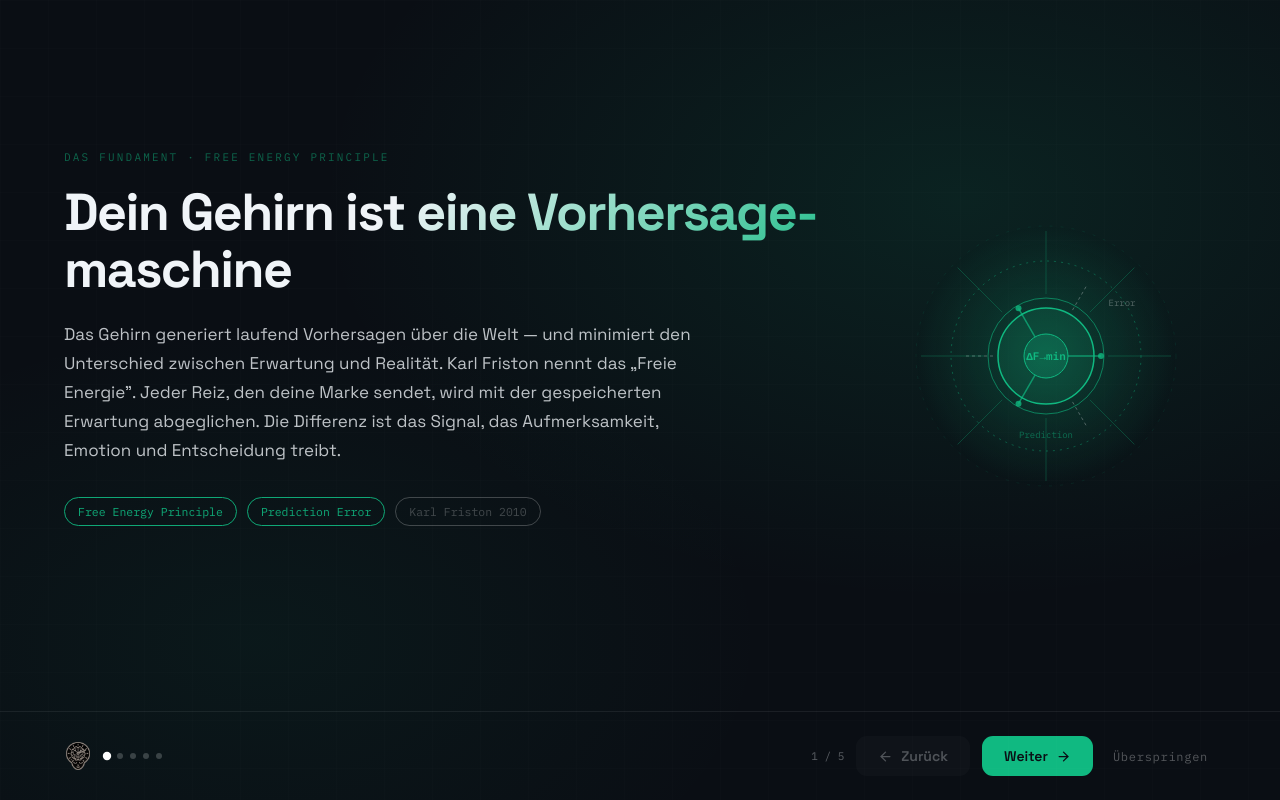
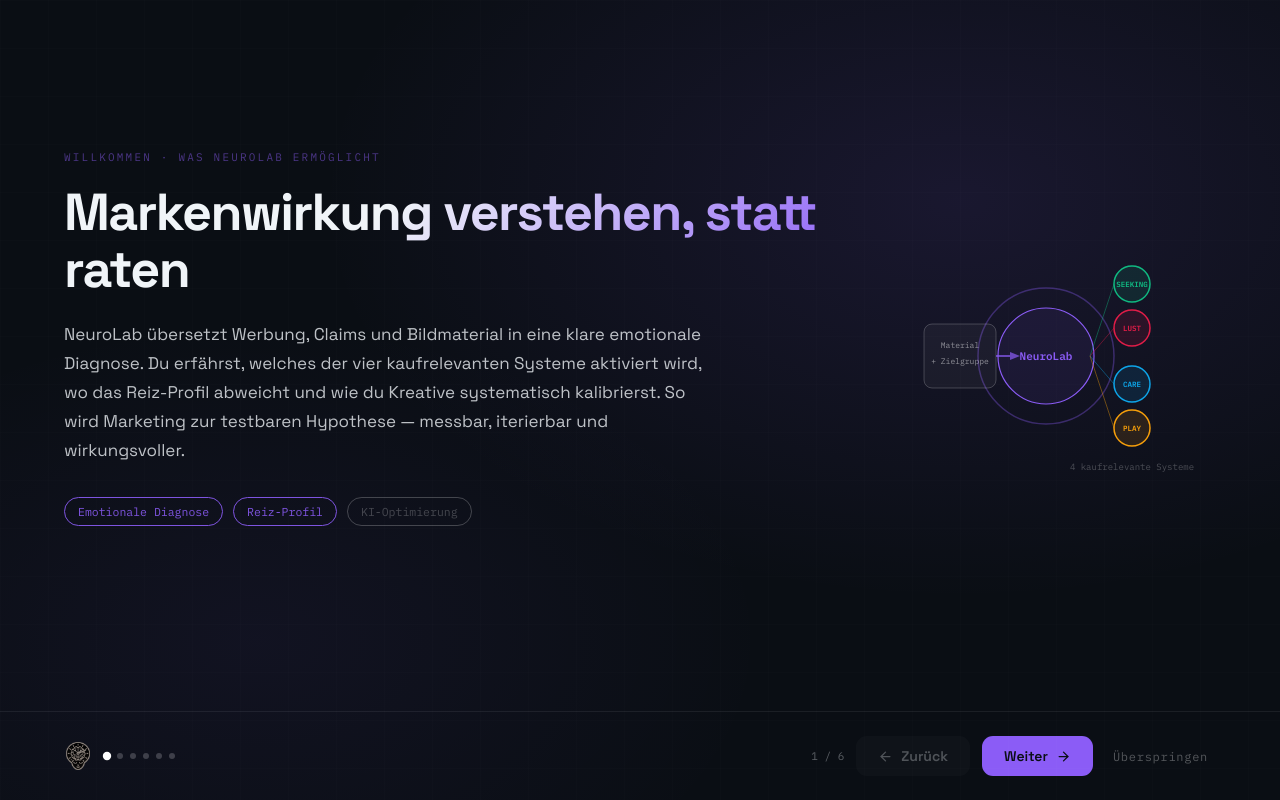
Before and after one commit to oliviajools/provoid-neurolab, a React (Vite) app: page / in a window 1280 px wide. Shown: the top 800 px of the page. Built offline with nearby package versions, Linux system fonts and the light colour scheme.

Commit message:
feat: add welcome intro slide explaining NeuroLab's value

```diff
--- a/src/App.jsx
+++ b/src/App.jsx
@@ -545,6 +545,52 @@
    INTRO
 ---------------------------------------------------------------------------- */
 const INTRO_SLIDES = [
+  {
+    eyebrow: "Willkommen · Was NeuroLab ermöglicht",
+    heading: "Markenwirkung verstehen, statt raten",
+    body: "NeuroLab übersetzt Werbung, Claims und Bildmaterial in eine klare emotionale Diagnose. Du erfährst, welches der vier kaufrelevanten Systeme aktiviert wird, wo das Reiz-Profil abweicht und wie du Kreative systematisch kalibrierst. So wird Marketing zur testbaren Hypothese — messbar, iterierbar und wirkungsvoller.",
+    pills: [
+      { label: "Emotionale Diagnose", color: "#8B5CF6" },
+      { label: "Reiz-Profil", color: "#8B5CF6" },
+      { label: "KI-Optimierung", color: "rgba(255,255,255,.25)" },
+    ],
+    accent: "#8B5CF6",
+    graphic: (
+      <svg width="300" height="300" viewBox="0 0 300 300">
+        {/* central NeuroLab processing core */}
+        <circle cx="150" cy="150" r="68" fill="none" stroke="#8B5CF6" strokeWidth="1.5" strokeOpacity=".35" />
+        <circle cx="150" cy="150" r="48" fill="#8B5CF6" fillOpacity=".08" stroke="#8B5CF6" strokeWidth="1.2" />
+        <text x="150" y="154" textAnchor="middle" fill="#8B5CF6" fontSize="11" fontFamily="'IBM Plex Mono',monospace" fontWeight="600">NeuroLab</text>
+
+        {/* input: brand material */}
+        <rect x="28" y="118" width="72" height="64" rx="8" fill="rgba(255,255,255,.04)" stroke="rgba(255,255,255,.2)" strokeWidth="1" />
+        <text x="64" y="142" textAnchor="middle" fill="rgba(255,255,255,.5)" fontSize="8" fontFamily="'IBM Plex Mono',monospace">Material</text>
+        <text x="64" y="158" textAnchor="middle" fill="rgba(255,255,255,.5)" fontSize="8" fontFamily="'IBM Plex Mono',monospace">+ Zielgruppe</text>
+
+        {/* arrow input → core */}
+        <line x1="100" y1="150" x2="114" y2="150" stroke="#8B5CF6" strokeWidth="2" strokeOpacity=".7" />
+        <polygon points="114,146 124,150 114,154" fill="#8B5CF6" fillOpacity=".7" />
+
+        {/* output: four emotion systems */}
+        {[
+          { id: "SEEKING", c: "#10B981", y: 78 },
+          { id: "LUST", c: "#E11D48", y: 122 },
+          { id: "CARE", c: "#0EA5E9", y: 178 },
+          { id: "PLAY", c: "#F59E0B", y: 222 },
+        ].map(({ id, c, y }) => (
+          <g key={id}>
+            {/* connection from core */}
+            <line x1="194" y1="150" x2="218" y2={y} stroke={c} strokeWidth="1" strokeOpacity=".4" />
+            <circle cx="236" cy={y} r="18" fill={c} fillOpacity=".12" stroke={c} strokeWidth="1.5" />
+            <text x="236" y={y + 1} textAnchor="middle" dominantBaseline="middle" fill={c} fontSize="7.5" fontFamily="'IBM Plex Mono',monospace" fontWeight="700">{id}</text>
+          </g>
+        ))}
+
+        {/* output label */}
+        <text x="236" y="264" textAnchor="middle" fill="rgba(255,255,255,.25)" fontSize="9" fontFamily="'IBM Plex Mono',monospace">4 kaufrelevante Systeme</text>
+      </svg>
+    ),
+  },
   {
     eyebrow: "Das Fundament · Free Energy Principle",
     heading: "Dein Gehirn ist eine Vorhersage\u00admaschine",
@@ -814,7 +860,7 @@
           <div className="nl-intro-cols">
             <div>
               <div className="nl-intro-eyebrow" style={{ color: s.accent }}>{s.eyebrow}</div>
-              <h2 className="nl-intro-h" style={{ background: `linear-gradient(135deg, #f0f4f8 40%, ${s.accent})`, WebkitBackgroundClip: "text", WebkitTextFillColor: "transparent", backgroundClip: "text" }}>
+              <h2 className="nl-intro-h" style={{ backgroundImage: `linear-gradient(135deg, #f0f4f8 40%, ${s.accent})`, WebkitBackgroundClip: "text", WebkitTextFillColor: "transparent", backgroundClip: "text" }}>
                 {s.heading}
               </h2>
               <p className="nl-intro-body">{s.body}</p>
```
